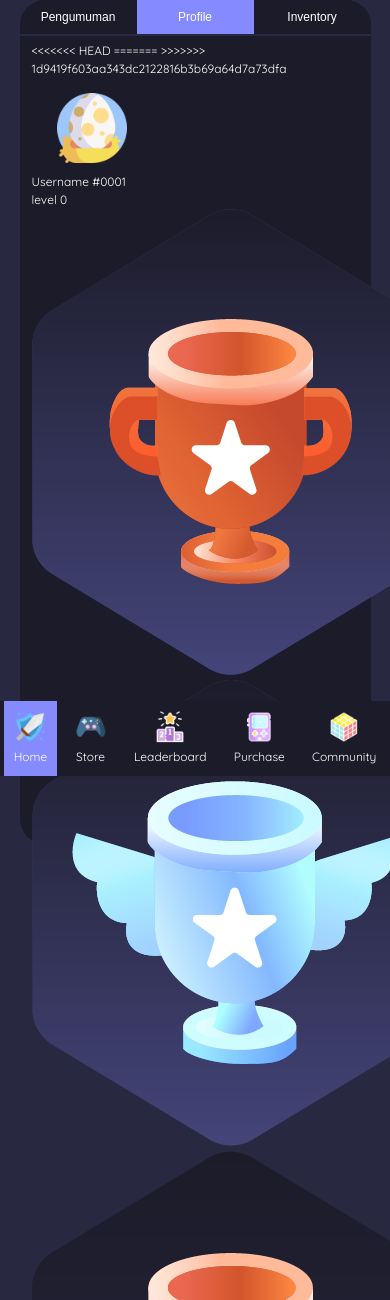
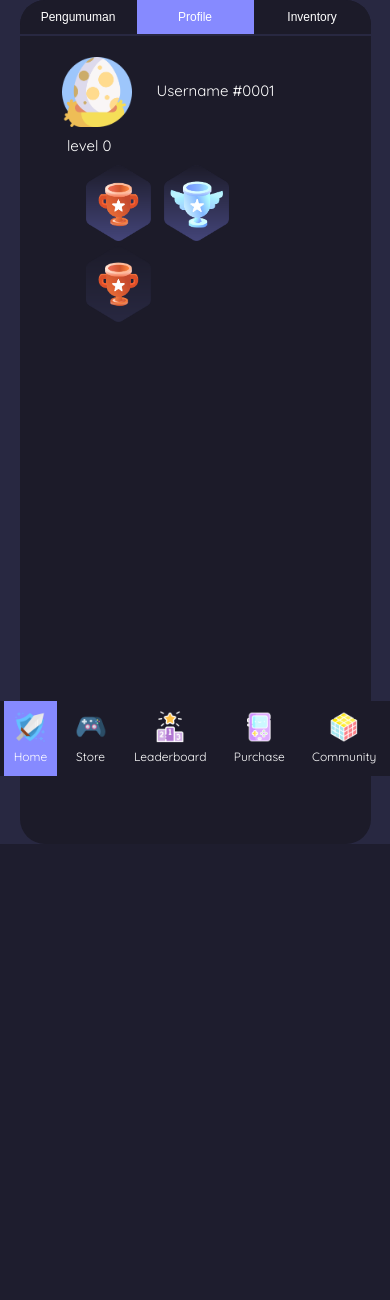
Before and after one commit to codarel/codarel.github.io, a PHP site: page /home.html in a window 390 px wide, after a click on "Profile". Shown: the part 68-1368 px from the top of the page. After the commit the page ends 912 px from the top, so only its background shows below. Run offline with PHP 8.4, Linux system fonts and the light colour scheme; some libraries are stand-ins or nearby versions.

Commit message:
profile desktop

```diff
--- a/css/style.css
+++ b/css/style.css
@@ -397,14 +397,7 @@
     padding: 5px 25px;
     margin-top: 10px;
   }
-<<<<<<< HEAD
-  .rank{
-    width: 65px;
-    padding: 0 5px;
-  }
-  .ranks{
-    width:70%;
-=======
+
   .rank {
     width: 65px;
     padding: 0 5px;
@@ -412,7 +405,6 @@
 
   .ranks {
     width: 70%;
->>>>>>> 1d9419f603aa343dc2122816b3b69a64d7a73dfa
     margin: 10px auto;
   }
 
--- a/home.html
+++ b/home.html
@@ -47,10 +47,6 @@
         </div>
 
         <div id="Tab2" class="tabcontent">
-<<<<<<< HEAD
-=======
-
->>>>>>> 1d9419f603aa343dc2122816b3b69a64d7a73dfa
             <div class="username">
                 <img class="profile" src="img/Group 41.png" alt="profile image">
                 <p>Username #0001</p>
```
